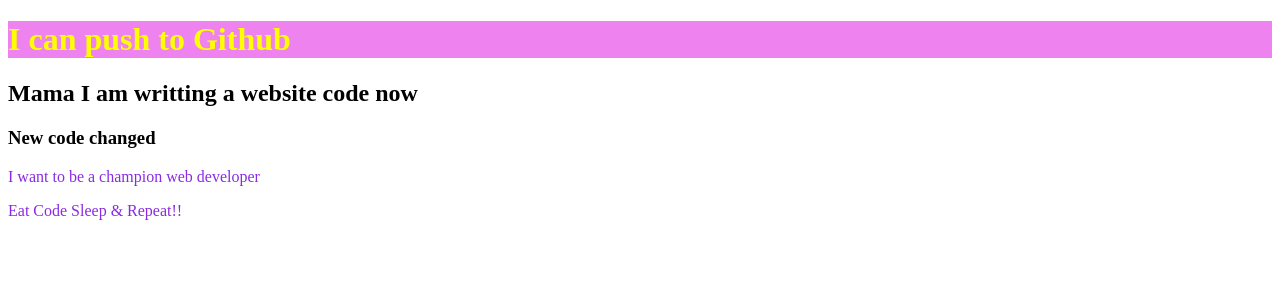
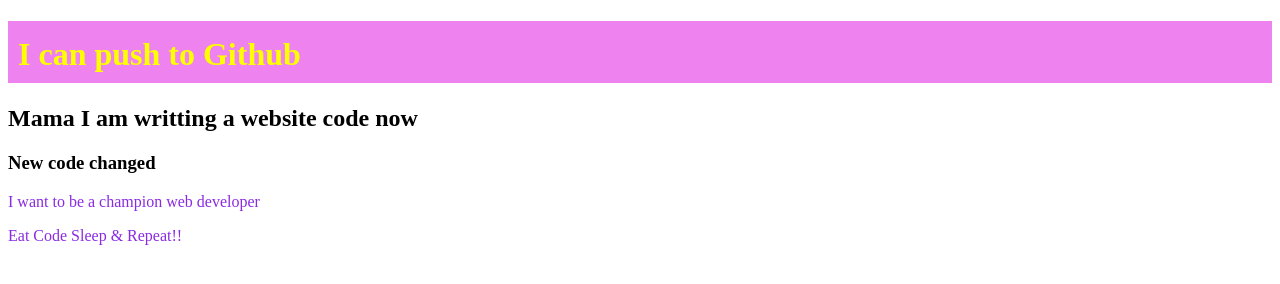
Before and after one commit to aashraf3g/my-third-repo, a plain HTML site: page index.html in a window 1280 px wide. Drawn offline with Linux system fonts and the light colour scheme.

Commit message:
padding added

```diff
--- a/style.css
+++ b/style.css
@@ -6,4 +6,8 @@ h1{
     color: yellow;
     font-family: 'Times New Roman', Times, serif;
     background-color: violet;
+    padding-bottom: 10px;
+    padding-left: 10px;
+    padding-right: 10px;
+    padding-top: 15px;
 }
```
